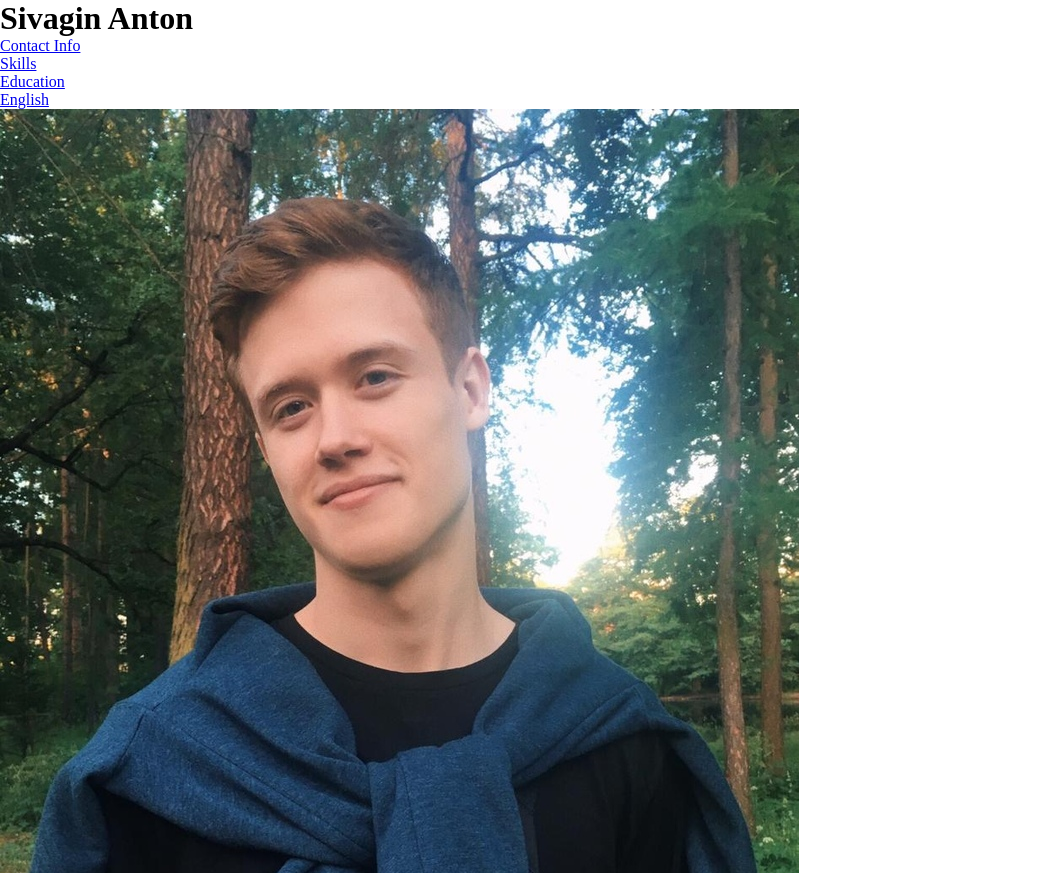
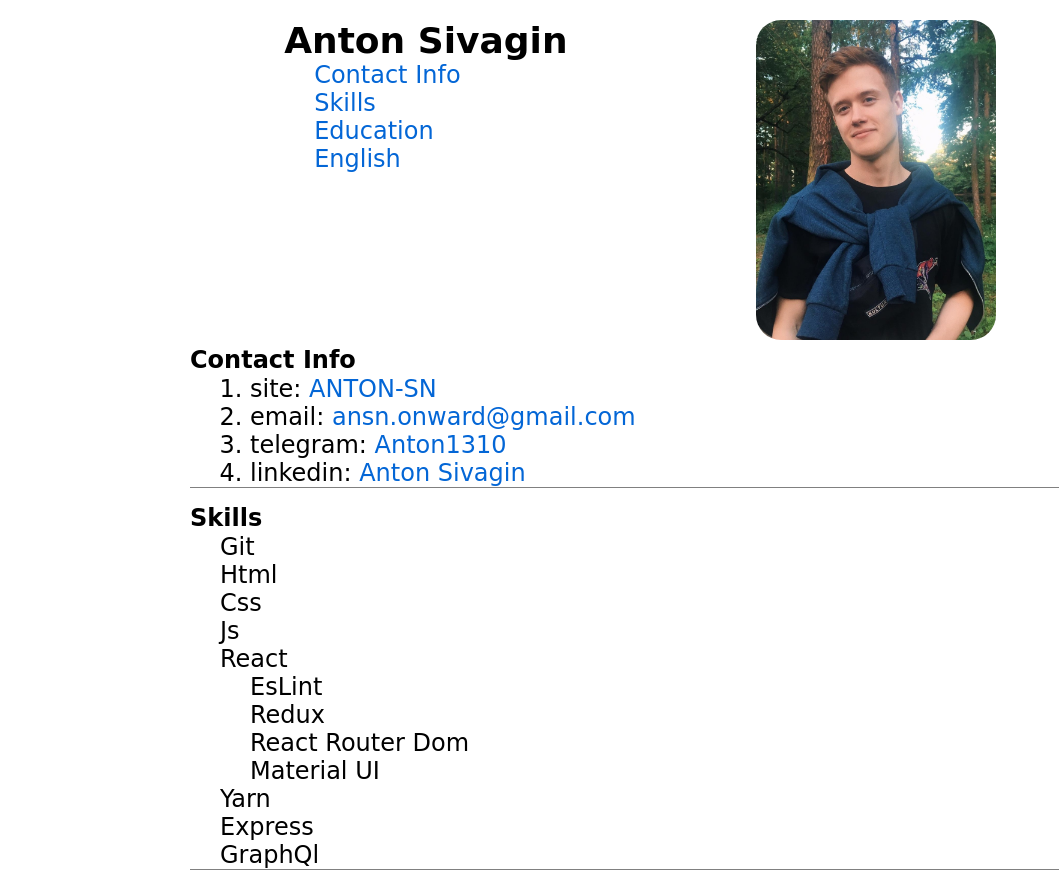
Before and after one commit to Anton-SN/rsschool-cv, a plain HTML site: page index.html in a window 1280 px wide. Shown: the top 873 px of the page, without its empty margins (0-1059 px from the left). Drawn offline with Linux system fonts and the light colour scheme.

Commit message:
feat: add css

```diff
--- a/index.css
+++ b/index.css
@@ -1,4 +1,48 @@
 * {
   margin: 0;
   padding: 0;
+
+  font-size: 24px;
+  font-family: cursive;
 }
+
+a {
+  text-decoration: none;
+  color: black;
+}
+
+h1 { font-size: 36px }
+h2 { font-size: 30px }
+
+ul li { list-style-type: none }
+li a {  color: #0366d6 }
+
+ul {
+  margin-left: 0;
+  padding-left: 0;
+}
+
+ol { margin-left: 30px }
+
+ul, ol { padding-left: 30px }
+
+img { border-radius: 25px }
+
+body {
+  width: 900px;
+  margin: 0 auto;
+}
+
+.header {
+  margin-top: 20px;
+  display: flex;
+  justify-content: space-around;
+}
+
+.contactInfo,
+.skills,
+.education {
+  margin-bottom: 10px;
+  border-bottom: 1px solid gray;
+}
+.lang {  margin-bottom: 10px }
--- a/index.html
+++ b/index.html
@@ -5,28 +5,30 @@
     <link rel="stylesheet" href="index.css">
   </head>
   <body>
-  <header>
-    <h1>Sivagin Anton</h1>
+  <header class="header">
     <nav>
-      <p><a href="#contactInfo">Contact Info</a></p>
-      <p><a href="#skills">Skills</a></p>
-      <p><a href="#education">Education</a></p>
-      <p><a href="#lang">English</a></p>
+      <h1 class="nav_name">Anton Sivagin</h1>
+      <ul>
+        <li><a href="#contactInfo">Contact Info</a></li>
+        <li><a href="#skills">Skills</a></li>
+        <li><a href="#education">Education</a></li>
+        <li><a href="#lang">English</a></li>
+      </ul>
     </nav>
-    <img src="./images/foto.jpg">
+    <img src="./images/foto.jpg" width="240" height="320" alt="Anton Sivagin">
   </header>
   <main>
     <article>
-      <section>
+      <section class="contactInfo">
         <h2><a name="contactInfo">Contact Info</a></h2>
         <ol>
-          <li>site: <a href="https://anton-sn.web.app/">ANTON-SN</a></li>
-          <li>email: <a href="mailto:ansn.onward@gmail.com">ansn.onward@gmail.com</a></li>
-          <li>telegram: <a href="tg://resolve?domain=Anton1310">Anton1310</a></li>
-          <li>linkedin: <a href="https://anton-sn.web.app/">Anton Sivagin</a></li>
+          <li><span>site:</span> <a href="https://anton-sn.web.app/">ANTON-SN</a></li>
+          <li><span>email:</span> <a href="mailto:ansn.onward@gmail.com">ansn.onward@gmail.com</a></li>
+          <li><span>telegram:</span> <a href="tg://resolve?domain=Anton1310">Anton1310</a></li>
+          <li><pan>linkedin:</span> <a href="https://anton-sn.web.app/">Anton Sivagin</a></li>
         </ol>
       </section>
-      <section>
+      <section class="skills">
         <h2><a name="skills">Skills</a></h2>
         <ul>
           <li>Git</li>
@@ -47,7 +49,7 @@
           <li>GraphQl</li>
         </ul>
       </section>
-      <section>
+      <section class="education">
         <h2><a name="education">Education</a></h2>
         <ol>
           <li>Html Academy</li>
@@ -55,7 +57,7 @@
           <li>You Dont Know JS</li>
         </ol>
       </section>
-      <section>
+      <section class="lang">
         <h2><a name="lang">English</a></h2>
         <p>Language Level - <strong>A2</strong></p>
       </section>
```
